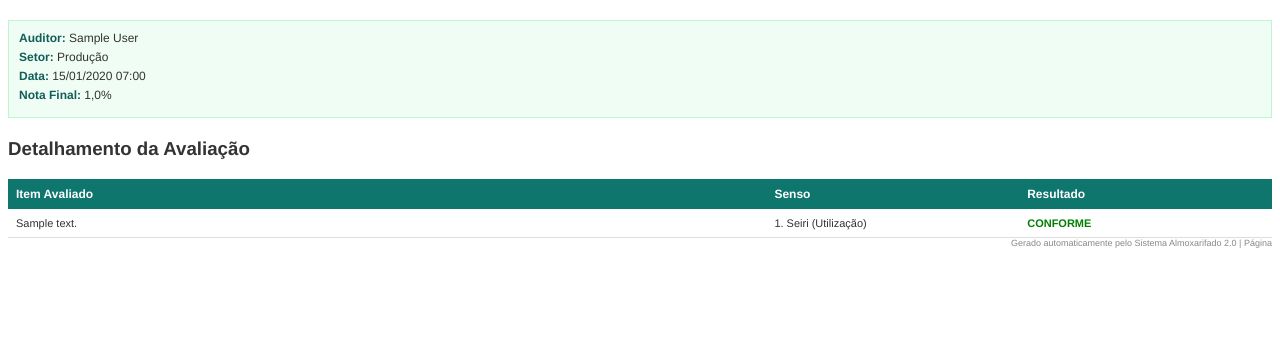
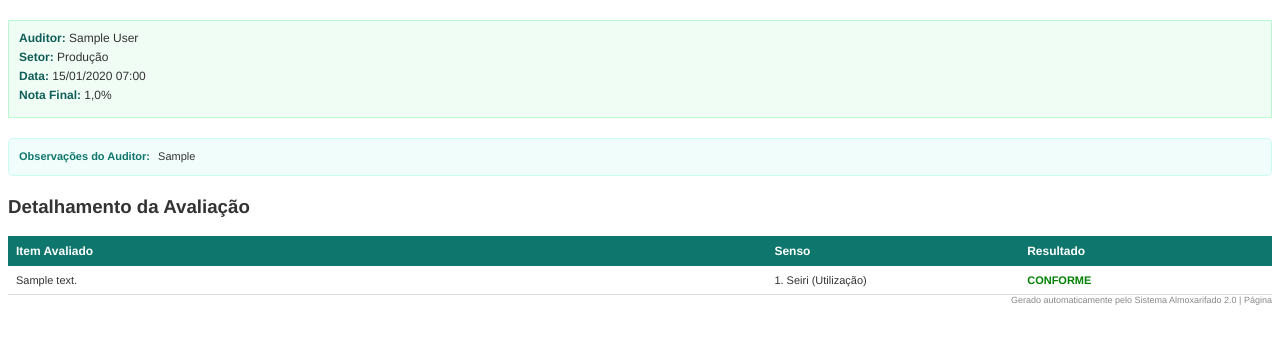
Before and after one commit to pabloaugussto/controle-industrial-django, a Django app: template templates/qualidade/pdf_template.html in a window 1280 px wide. Shown: the part 84-428 px from the top of the page. Run offline with Django 5.2, Linux system fonts and the light colour scheme; the template is opened without the code that fills it: values that come from a table or form of the project are taken from there, others are empty; tables that the repository leaves empty hold one stand-in row (values such as "Sample post").

Commit message:
Fix: Ajuste de layout nas observações do PDF (Mesma linha)

```diff
--- a/templates/qualidade/pdf_template.html
+++ b/templates/qualidade/pdf_template.html
@@ -44,7 +44,14 @@
         <div class="info-row"><span class="label">Nota Final:</span> {{ auditoria.nota_final|floatformat:1 }}%</div>
     </div>
 
-    <h3>Detalhamento da Avaliação</h3>
+    {% if auditoria.observacao %}
+    <div style="margin-top: 15px; margin-bottom: 20px; padding: 10px; background-color: #f0fdfa; border: 1px solid #ccfbf1; border-radius: 5px; font-size: 11px; color: #333; line-height: 1.4;">
+        <strong style="color: #0f766e; margin-right: 5px;">Observações do Auditor:</strong>
+        {{ auditoria.observacao|linebreaksbr }}
+    </div>
+    {% endif %}
+
+    <h3 style="margin-top: 20px;">Detalhamento da Avaliação</h3>
 
     <table>
         <thead>
```
